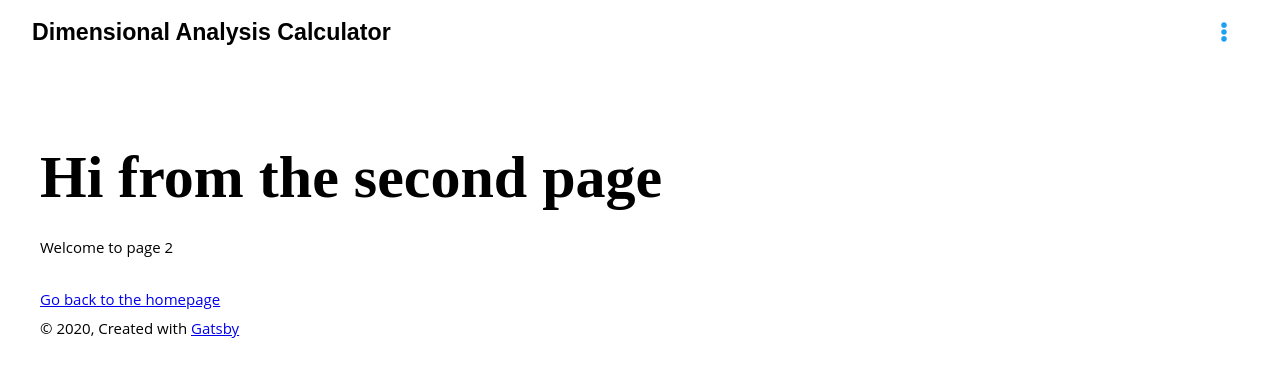
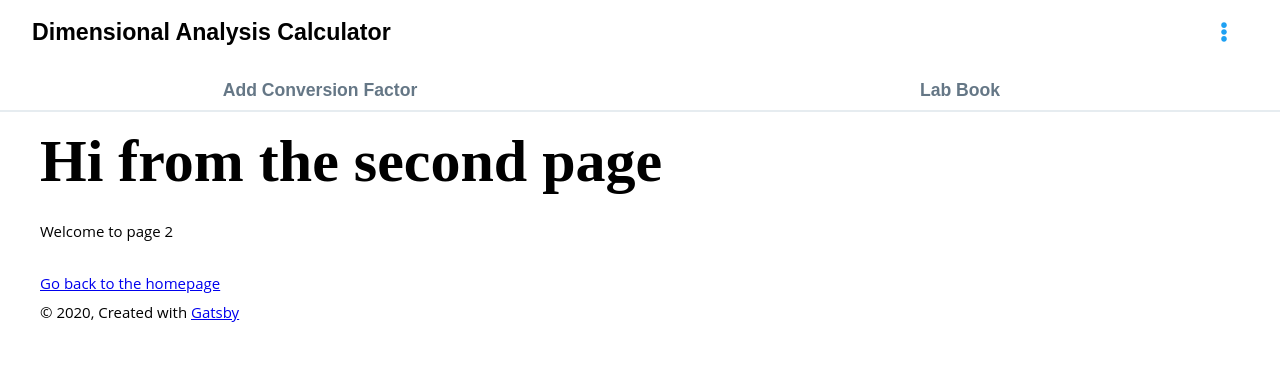
Before and after one commit to nbhankes/gatsby-chem-app, a Gatsby site in the folder client/: page /page-2 in a window 1280 px wide. Built offline with nearby package versions, Linux system fonts and the light colour scheme; Gatsby itself is replaced by a stand-in of ours.

Commit message:
Added README

```diff
--- a/client/src/assets/css/main.css
+++ b/client/src/assets/css/main.css
@@ -15,7 +15,7 @@
 html {
   font-size: 16px;
   width: var(--page-width);
-  margin: 9rem auto 0 auto;
+  margin: 0 auto 0 auto;
 }
 
 body {
--- /dev/null
+++ b/client/src/components/TopbarSpacer/topbarspacer.css
@@ -0,0 +1,3 @@
+.spacer {
+  height: 8rem;
+}
--- /dev/null
+++ b/client/src/components/TopbarSpacer/topbarspacer.js
@@ -0,0 +1,6 @@
+import React from "react"
+import "./topbarspacer.css"
+
+export default function topbarspacer() {
+  return <div className="spacer"></div>
+}
--- a/client/src/components/layout.js
+++ b/client/src/components/layout.js
@@ -10,6 +10,9 @@ import PropTypes from "prop-types"
 import { useStaticQuery, graphql } from "gatsby"
 
 import Header from "./Header/header"
+import Nav from "../components/Nav/nav"
+import TopbarSpacer from "../components/TopbarSpacer/topbarspacer"
+//import TopbarContainer from "../components/TopbarContainer/topbarcontainer"
 import "./layout.css"
 
 const Layout = ({ children }) => {
@@ -26,6 +29,9 @@ const Layout = ({ children }) => {
   return (
     <>
       <Header siteTitle={data.site.siteMetadata.title} />
+      <Nav />
+
+      <TopbarSpacer />
       <div
         style={{
           margin: `0 auto`,
--- a/client/src/pages/index.js
+++ b/client/src/pages/index.js
@@ -7,7 +7,6 @@ import SEO from "../components/seo"
 import CFactorForm from "../components/cfForm/cfactorform"
 import CFacQuery from "../components/cfCardAndContainer/cfacquery"
 import CalcContainer from "../components/CalcContainer/calccontainer"
-import Nav from "../components/Nav/nav"
 
 import { ApolloClient, InMemoryCache } from "@apollo/client"
 import { ApolloProvider } from "@apollo/client"
@@ -46,7 +45,7 @@ const IndexPage = ({ data }) => (
   <ApolloProvider client={client}>
     <Layout>
       <SEO title="Home" />
-      <Nav />
+
       <CFactorForm />
       <CalcContainer />
       <CFacQuery />
```
Also changed, not shown: README.md (added).
